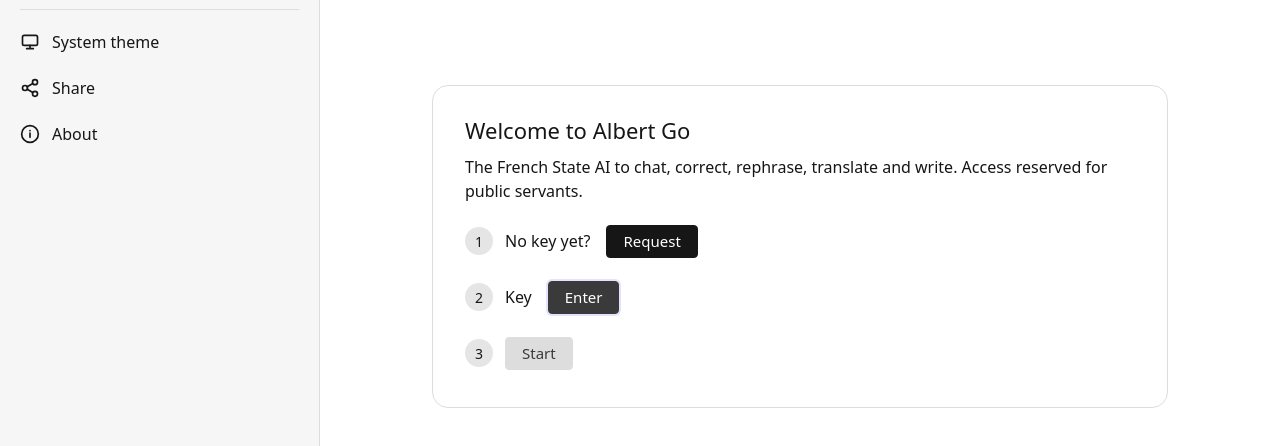
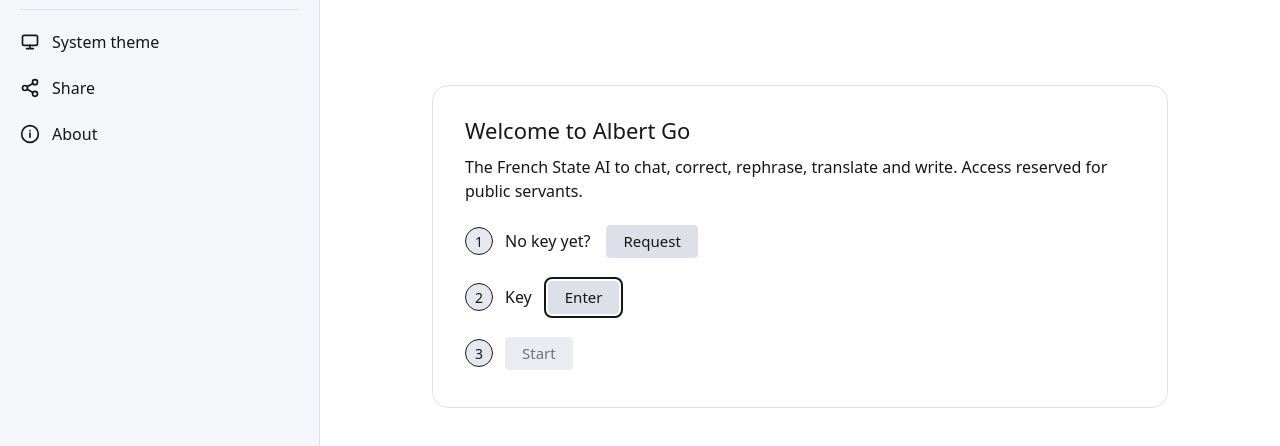
Before and after one commit to obook/albert-go, a plain HTML site: page public/index.html in a window 1280 px wide. Shown: the part 68-514 px from the top of the page. Drawn offline with Linux system fonts and the light colour scheme.

Commit message:
style(theme): Gris bleutés en thème clair, boutons et pastilles de l'accueil
Boutons gris sans cadre en clair, pastilles cerclées de noir ; le thème sombre ne change pas.

```diff
--- a/public/styles/base.css
+++ b/public/styles/base.css
@@ -15,18 +15,25 @@
    Sans light-dark(), que Safari ne lit qu'à partir d'iOS 17.5. */
 :root {
     color-scheme: light;
-    --fond: #f6f6f6;
+    /* Gris légèrement bleutés, de la teinte du thème sombre. */
+    --fond: #f5f6f9;
     --surface: #ffffff;
     --texte: #161616;
     --texte-doux: #3a3a3a;
-    --bord: #dddddd;
+    --bord: #dde0e8;
     --bord-champ: #6a6a6a;
     --bleu: #000091;
     --bleu-survol: #1212ff;
     --sur-bleu: #ffffff;
     --bleu-clair: #e3e3fd;
+    /* Boutons de l'accueil : gris en clair, clairs en sombre. */
+    --bouton-fond: var(--bord);
+    --bouton-texte: var(--texte);
+    --bouton-survol: var(--bord-carte);
+    /* Pastilles 1, 2, 3 de l'accueil : cerclées de noir en clair seulement. */
+    --pastille-bord: var(--texte);
     /* Bulle de la question : gris, séparée du bleu des liens et titres. */
-    --bulle: #e5e5e5;
+    --bulle: #e6e8ef;
     --sur-bulle: #161616;
     --rouge: #e1000f;
     --erreur: #ce0500;
@@ -34,9 +41,9 @@
     --jaune-fond: #fef6e3;
     --jaune-bord: #b38b00;
     /* Réglages : cartes blanches sur fond gris en clair, inchangées en sombre. */
-    --fond-reglages: #e0e0e0;
+    --fond-reglages: #e1e4ec;
     --titre-carte: var(--surface);
-    --bord-carte: #c8c8c8;
+    --bord-carte: #c9cdd8;
     /* Grand écran : conversation et volet de fonds différents, comme L'Assistant. */
     --fond-conversation: var(--surface);
     --fond-volet: var(--fond);
@@ -60,6 +67,10 @@
         --bleu-survol: #a0a0ff;
         --sur-bleu: #161616;
         --bleu-clair: #353b52;
+    --bouton-fond: var(--texte);
+    --bouton-texte: var(--surface);
+    --bouton-survol: var(--texte-doux);
+    --pastille-bord: transparent;
         --bulle: #363b4c;
         --sur-bulle: #eeeeee;
         --rouge: #ff6b7a;
@@ -92,6 +103,10 @@
     --bleu-survol: #a0a0ff;
     --sur-bleu: #161616;
     --bleu-clair: #353b52;
+    --bouton-fond: var(--texte);
+    --bouton-texte: var(--surface);
+    --bouton-survol: var(--texte-doux);
+    --pastille-bord: transparent;
     --bulle: #363b4c;
     --sur-bulle: #eeeeee;
     --rouge: #ff6b7a;
--- a/public/styles/conversation.css
+++ b/public/styles/conversation.css
@@ -61,6 +61,8 @@ main {
     height: 1.75rem;
     display: grid;
     place-items: center;
+    box-sizing: border-box;
+    border: 1px solid var(--pastille-bord);
     border-radius: 50%;
     background: var(--bulle);
     color: var(--texte);
@@ -79,32 +81,29 @@ main {
 .accueil .etat-cle { color: var(--succes); font-weight: 700; font-size: 0.9375rem; }
 .accueil .etat-cle:empty { display: none; }
 /* Bouton compact : il ne doit pas écraser le mot "Clé" à côté.
-   Boutons couleur du texte : noirs en clair, clairs en sombre.
+   Couleurs par thème : --bouton-* dans base.css.
    Trait, graisse et soulignement fixés : "Demander" est un lien, que Pico ne met pas en bouton. */
 .accueil .etapes .bouton-principal {
     width: auto;
     margin: 0;
     padding: 0.25rem 1rem;
-    border: 1px solid var(--texte);
-    background: var(--texte);
-    color: var(--surface);
+    /* Trait de la couleur du fond : pas de cadre visible, même hauteur que les boutons de Pico. */
+    border: 1px solid var(--bouton-fond);
+    background: var(--bouton-fond);
+    color: var(--bouton-texte);
     font-size: 0.9375rem;
     font-weight: 400;
     text-decoration: none;
 }
-/* :focus aussi : sinon le bleu de Pico revient sur "Saisir", qui a le focus à l'ouverture. */
-.accueil .etapes .bouton-principal:is(:hover, :focus):not(:disabled) {
-    border-color: var(--texte-doux);
-    background: var(--texte-doux);
+.accueil .etapes .bouton-principal:hover:not([aria-disabled="true"]) {
+    border-color: var(--bouton-survol);
+    background: var(--bouton-survol);
 }
-/* "Commencer" inactif : gris franc plutôt que le bleu pâli de Pico. */
-.accueil .etapes .bouton-principal:disabled {
-    background: var(--bord);
-    border-color: var(--bord);
-    color: var(--texte-doux);
-    opacity: 1;
-    cursor: not-allowed;
-}
+/* Focus : contour net au clavier, rien après un clic (aucun bouton ne paraît choisi). */
+.accueil .etapes .bouton-principal:focus { box-shadow: none; }
+.accueil .etapes .bouton-principal:focus-visible { outline: 2px solid var(--texte); outline-offset: 2px; }
+/* "Commencer" sans clé : même aspect, curseur d'interdiction au survol, toast au clic (cle.js). */
+.accueil .etapes .bouton-principal[aria-disabled="true"] { cursor: not-allowed; }
 
 /* Boîte de la clé : champ, message, interrupteur, puis Annuler et OK. */
 #dialogue-cle input[type="password"] { margin-bottom: 0; }
```
